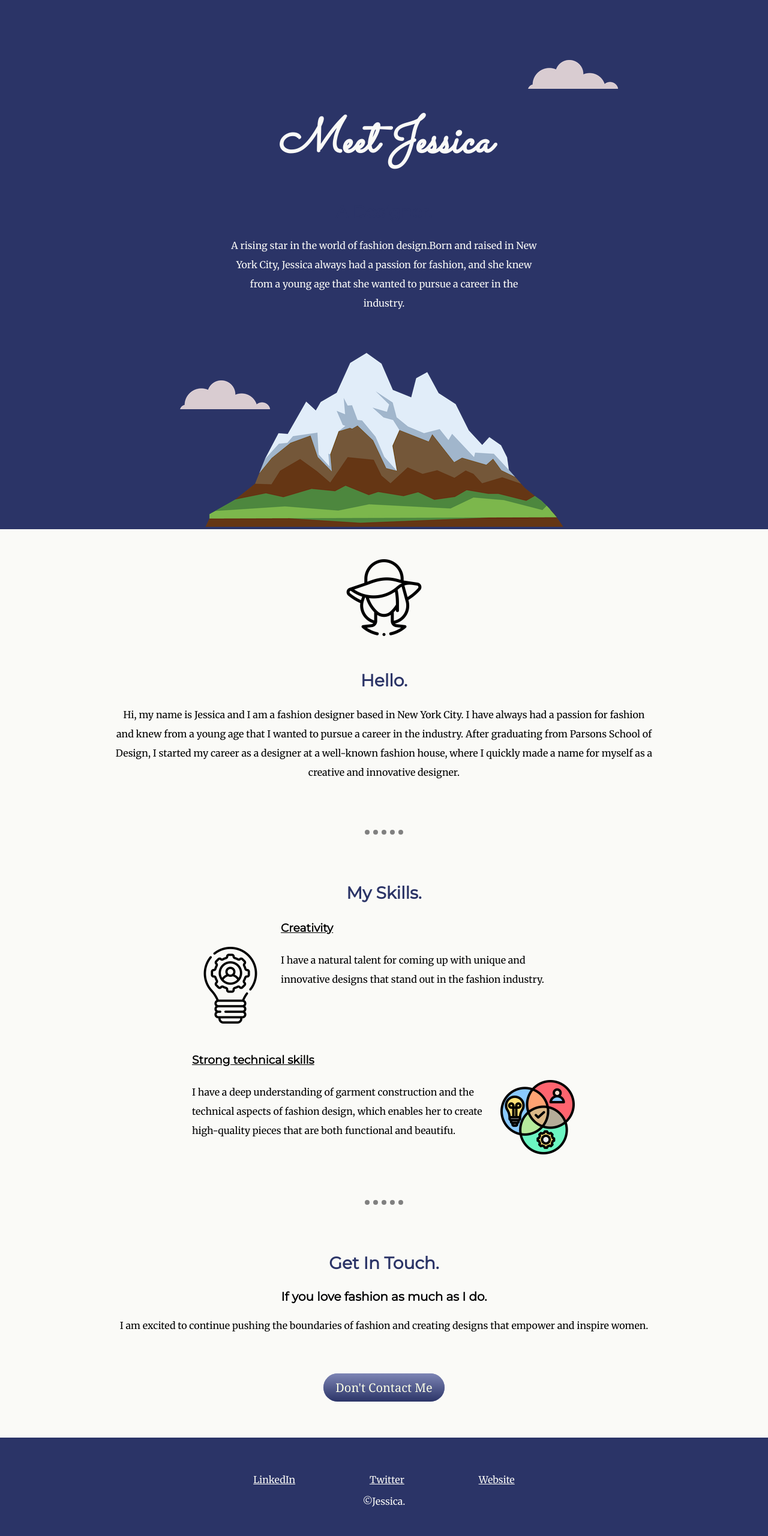
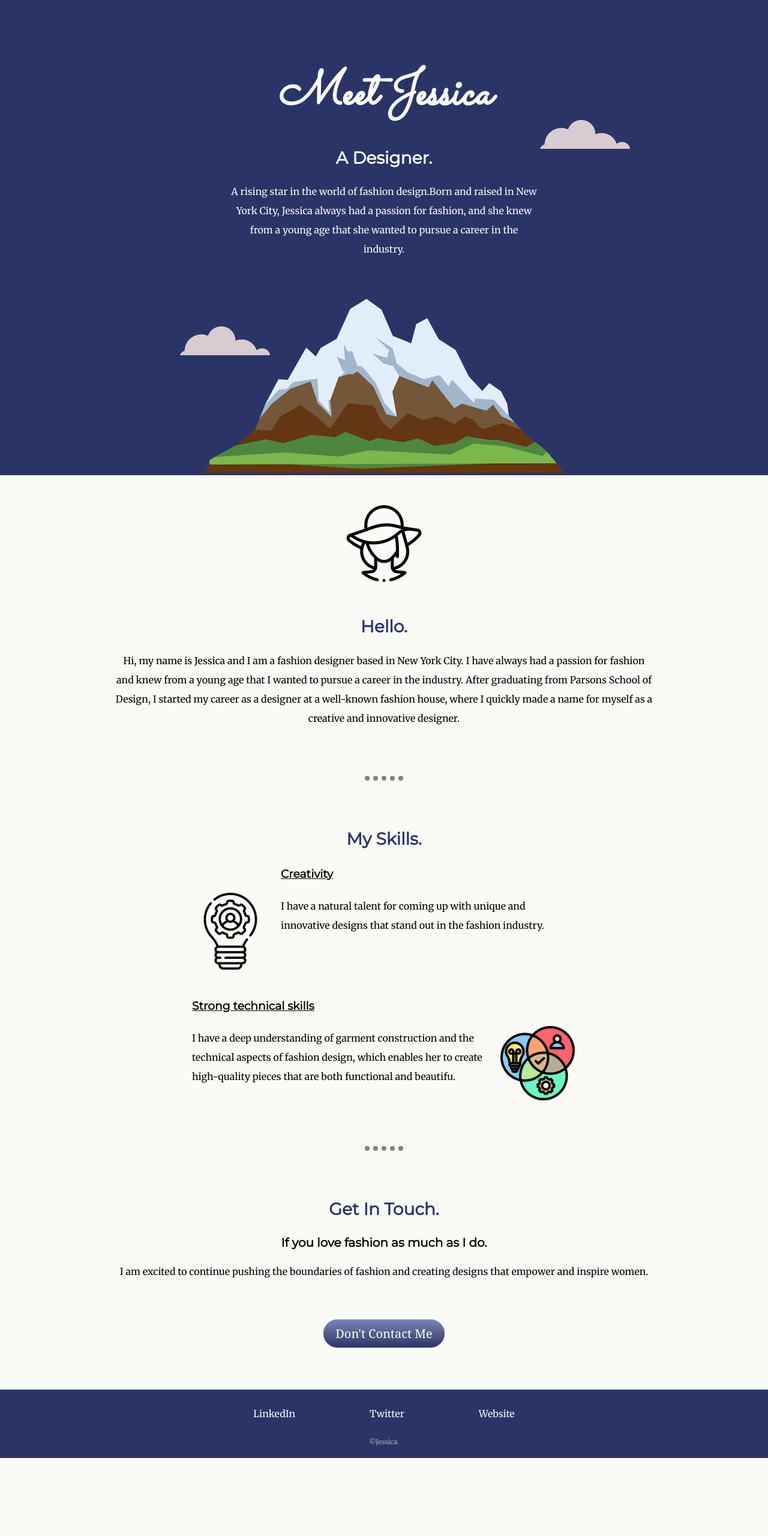
Before and after one commit to wangpeisuuu/wangpeisuuu.github.io, a plain HTML site: page index.html in a window 1280 px wide. Shown: the top 2560 px of the page at 60% size. After the commit the page ends 2430 px from the top, so only its background shows below. Drawn offline with Linux system fonts and the light colour scheme.

Commit message:
newfiles

```diff
--- a/css/styles.css
+++ b/css/styles.css
@@ -18,8 +18,11 @@ hr {
 
 h1 {
     font-family: 'Sacramento', cursive;
-    margin: 30px auto 40px auto;
+    margin: 30px auto 30px auto;
 
+}
+.top-container h2{
+    color: #fafaf7;
 }
 h2 {
     font-family: "Montserrat" , sans-serif;
@@ -41,13 +44,13 @@ h4 {
 .top-container{
     background-color: #2B3467;
     position: relative;
-    padding-top: 150px;
+    padding-top: 70px;
     color: #fafaf7;
 }
 .top-cloud {
     position: absolute;
-    top: 100px;
-    right: 250px;
+    top: 200px;
+    right: 230px;
 }
 
 .bottom-cloud{
@@ -66,7 +69,6 @@ h4 {
     width: 40%;
     margin: auto;
     line-height: 2;
-    margin-top: 20px;
 
 }
 
@@ -109,7 +111,7 @@ h4 {
 }
 
 .contact-me{
-    margin-bottom: 70px;
+    margin-bottom: 80px;
 }
 
 .btn {
@@ -144,15 +146,28 @@ h4 {
   }
 
 
+
 .bottom-container{
     background-color: #2B3467;
-    margin: 0;
-    padding: 60px;
-    height: 100px;
+    padding:30px 0 20px 0;
     color: #fafaf7;
 }
 
 .footer-link{
     color: #fafaf7;
+    font-family: 'Merriweather', serif;
     margin: 60px;
+    text-decoration: none;
 }
+
+.footer-link:hover{
+    color: #7d85b5;
+}
+
+.copyright{
+    color: #b3b3b3;
+    font-size: 0.7em;
+    padding: 30px 0 0 0;
+    margin: 0;
+
+}
--- a/index.html
+++ b/index.html
@@ -58,12 +58,9 @@
     <div class="bottom-container">
         <a class="footer-link" href="https://www.linkedin.com/">LinkedIn</a>
         <a class="footer-link" href="https://twitter.com/">Twitter</a>
-        <a class="footer-link" href="https://www.appbrewery.co/">Website</a>
-        <p>©Jessica.</p>
+        <a class="footer-link" href="https://rickandmorty.fandom.com/wiki/Jessica">Website</a>
+        <p class="copyright">©Jessica.</p>
     </div>
 
-
-    <br>
-    <br>
 </body>
 </html>
```
